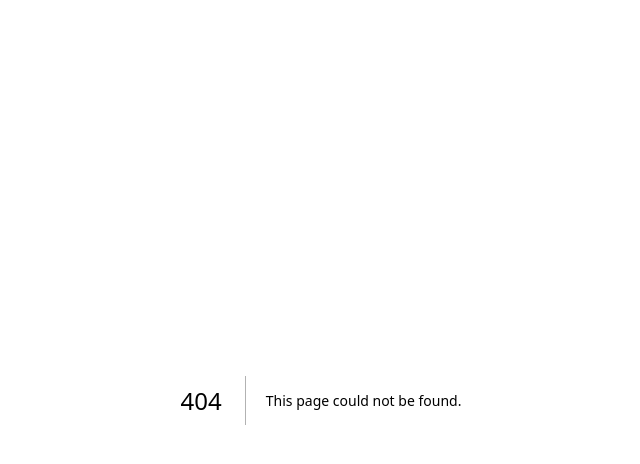
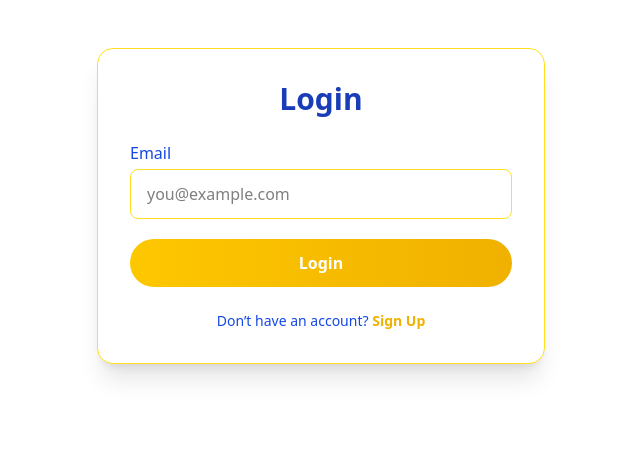
Before and after one commit to remote-cto/ultralit, a Next.js app: page /Login in a window 1280 px wide. Before the commit this address had no page. Shown: the top 464 px of the page, without its empty margins (319-959 px from the left). Built offline with nearby package versions, Linux system fonts and the light colour scheme.

Commit message:
Login route added

```diff
--- /dev/null
+++ b/app/Login/page.tsx
@@ -0,0 +1,92 @@
+"use client";
+import React, { useState } from "react";
+import Footer from "../components/Footer";
+import Header from "../components/Header";
+
+const AuthForm = () => {
+  const [isRegister, setIsRegister] = useState(false);
+
+  return (
+    <>
+      <div className="flex items-center justify-center bg-white px-4 py-12">
+        <div className="max-w-md w-full bg-white shadow-xl rounded-2xl p-8 border border-yellow-300">
+          {/* Title */}
+          <h2 className="text-3xl font-bold text-center mb-6 text-blue-800">
+            {isRegister ? "Create Account" : "Login"}
+          </h2>
+
+          {/* Form */}
+          <form className="space-y-5">
+            {isRegister && (
+              <>
+                <div>
+                  <label className="block text-blue-700 font-medium mb-1">
+                    Name
+                  </label>
+                  <input
+                    type="text"
+                    placeholder="Your full name"
+                    className="w-full border border-yellow-300 rounded-lg px-4 py-3 focus:outline-none focus:ring-2 focus:ring-yellow-400"
+                  />
+                </div>
+                <div>
+                  <label className="block text-blue-700 font-medium mb-1">
+                    Phone
+                  </label>
+                  <input
+                    type="tel"
+                    placeholder="Your phone number"
+                    className="w-full border border-yellow-300 rounded-lg px-4 py-3 focus:outline-none focus:ring-2 focus:ring-yellow-400"
+                  />
+                </div>
+                <div>
+                  <label className="block text-blue-700 font-medium mb-1">
+                    Profession
+                  </label>
+                  <input
+                    type="text"
+                    placeholder="Your profession"
+                    className="w-full border border-yellow-300 rounded-lg px-4 py-3 focus:outline-none focus:ring-2 focus:ring-yellow-400"
+                  />
+                </div>
+              </>
+            )}
+
+            <div>
+              <label className="block text-blue-700 font-medium mb-1">
+                Email
+              </label>
+              <input
+                type="email"
+                placeholder="you@example.com"
+                className="w-full border border-yellow-300 rounded-lg px-4 py-3 focus:outline-none focus:ring-2 focus:ring-yellow-400"
+              />
+            </div>
+
+            {/* Submit Button */}
+            <button
+              type="submit"
+              className="w-full bg-gradient-to-r from-yellow-400 to-yellow-500 hover:from-yellow-500 hover:to-yellow-600 text-white font-bold py-3 rounded-full transition-all duration-300 hover:shadow-lg hover:scale-105"
+            >
+              {isRegister ? "Sign Up" : "Login"}
+            </button>
+          </form>
+
+          {/* Toggle link */}
+          <p className="mt-6 text-center text-sm text-blue-700">
+            {isRegister ? "Already have an account?" : "Don’t have an account?"}{" "}
+            <button
+              type="button"
+              onClick={() => setIsRegister(!isRegister)}
+              className="text-yellow-500 font-semibold hover:underline"
+            >
+              {isRegister ? "Login" : "Sign Up"}
+            </button>
+          </p>
+        </div>
+      </div>
+    </>
+  );
+};
+
+export default AuthForm;
--- a/app/components/CTASection.tsx
+++ b/app/components/CTASection.tsx
@@ -29,8 +29,8 @@ const CTASection = () => {
         </FadeInUp>
 
         <FadeInUp delay={600}>
-          <button className="group bg-gradient-to-r from-amber-400 to-amber-500 hover:from-amber-500 hover:to-amber-600 text-slate-900 px-12 py-5 rounded-full font-bold text-xl transition-all duration-300 hover:shadow-2xl hover:scale-105 flex items-center gap-4 mx-auto shadow-xl">
-            <span className="text-3xl">🚀</span>
+          <button className="group bg-gradient-to-r from-amber-400 to-amber-500 hover:from-amber-500 hover:to-amber-600 text-slate-900 px-6 lg:px-12 py-5 rounded-full font-bold  transition-all duration-300 hover:shadow-2xl hover:scale-105 flex items-center gap-4 mx-auto shadow-xl">
+            <span className="text-xl lg:text-3xl">🚀</span>
             Start Your 7-Day Free Trial
             <ArrowRight className="w-6 h-6 group-hover:translate-x-1 transition-transform" />
           </button>
@@ -38,8 +38,12 @@ const CTASection = () => {
 
         <FadeInUp delay={800}>
           <div className="mt-8 text-slate-800">
-            <p className="text-sm font-medium">Join 10,000+ professionals already accelerating their careers</p>
-            <p className="text-xs mt-2">No credit card required • Cancel anytime</p>
+            <p className="text-sm font-medium">
+              Join 10,000+ professionals already accelerating their careers
+            </p>
+            <p className="text-xs mt-2">
+              No credit card required • Cancel anytime
+            </p>
           </div>
         </FadeInUp>
       </div>
--- a/app/components/Header.tsx
+++ b/app/components/Header.tsx
@@ -1,15 +1,18 @@
+// app/components/Header.tsx
 "use client";
 import React, { useState } from "react";
 import { Menu, X, Sparkles } from "lucide-react";
+import { usePathname } from "next/navigation";
+import AuthForm from "../Login/page";
+import Link from "next/link";
 
 const Header = () => {
   const [isMobileMenuOpen, setIsMobileMenuOpen] = useState(false);
+  const pathname = usePathname();
 
   return (
+    <>
       <header className="relative bg-white shadow-md">
-      {/* Top Gradient Accent */}
-      <div className="absolute inset-0 "></div>
-
         <nav className="relative max-w-7xl mx-auto px-4 sm:px-6 lg:px-8 py-6">
           <div className="flex justify-between items-center">
             {/* Logo */}
@@ -30,12 +33,12 @@ const Header = () => {
               >
                 Pricing
               </a>
-            <a
-              href="#login"
+              <Link
+                href="/Login"
                 className="text-gray-700 hover:text-yellow-500 transition-colors font-medium"
               >
                 Login
-            </a>
+              </Link>
               <button className="bg-yellow-400 hover:bg-yellow-500 text-white px-8 py-3 rounded-full font-bold transition-all duration-300 hover:shadow-lg hover:scale-105">
                 Get Started
               </button>
@@ -64,12 +67,12 @@ const Header = () => {
                 >
                   Pricing
                 </a>
-              <a
-                href="#login"
+                <Link
+                  href="/Login"
                   className="block py-2 text-gray-700 hover:text-yellow-500 font-medium"
                 >
                   Login
-              </a>
+                </Link>
                 <button className="w-full bg-yellow-400 hover:bg-yellow-500 text-white px-6 py-3 rounded-full font-bold mt-4 shadow-md">
                   Get Started
                 </button>
@@ -78,6 +81,10 @@ const Header = () => {
           )}
         </nav>
       </header>
+
+      {/* If URL is /login, show the form */}
+      {pathname === "/Login" && <AuthForm />}
+    </>
   );
 };
 
--- a/app/components/WhyUltralitSection.tsx
+++ b/app/components/WhyUltralitSection.tsx
@@ -12,11 +12,11 @@ const WhyUltralitSection = () => {
                 <h2 className="text-5xl md:text-6xl font-bold text-gray-800 mb-8">
                   Why <span className="text-yellow-500">Ultralit</span>?
                 </h2>
-                <div className="w-24 h-1 bg-yellow-400 mx-auto mb-8"></div>
+                <div className="w-24 h-1 bg-yellow-400 mx-auto mb-4"></div>
               </div>
             </FadeInUp>
 
-            <div className="space-y-8 text-center">
+            <div className="space-y-4 text-center">
               <FadeInUp delay={200}>
                 <p className="text-2xl text-gray-700 leading-relaxed">
                   The AI revolution isn't waiting. Every breakthrough reshapes
```
Lines whose indentation alone changed are shown as unchanged.
